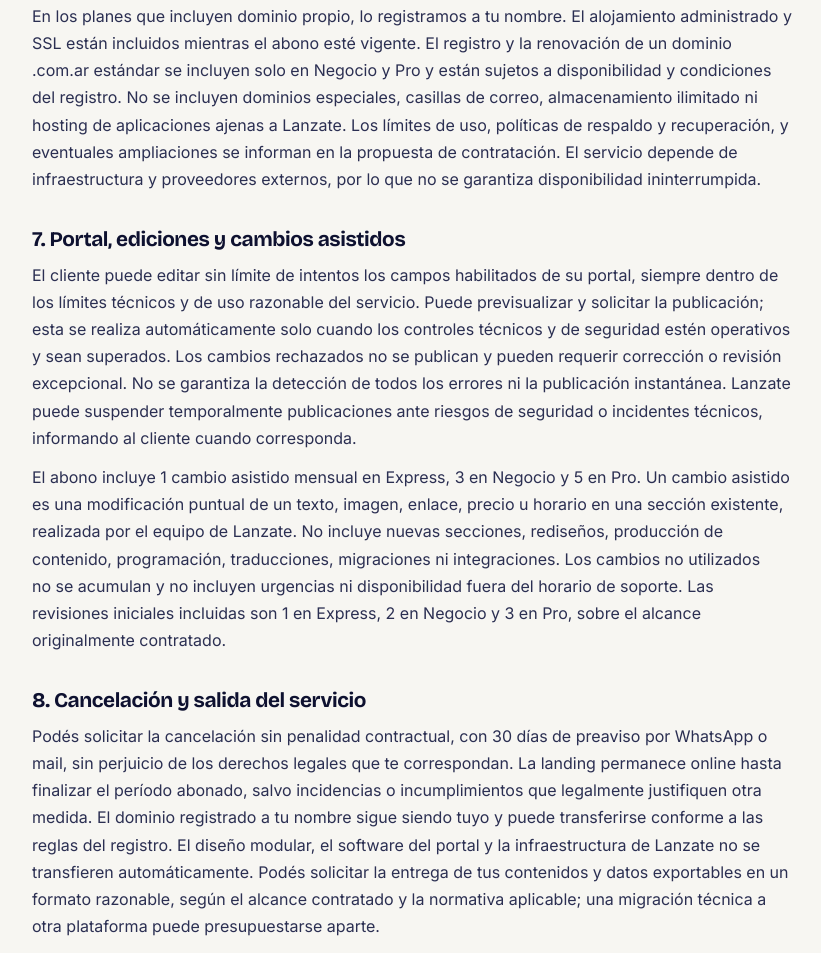
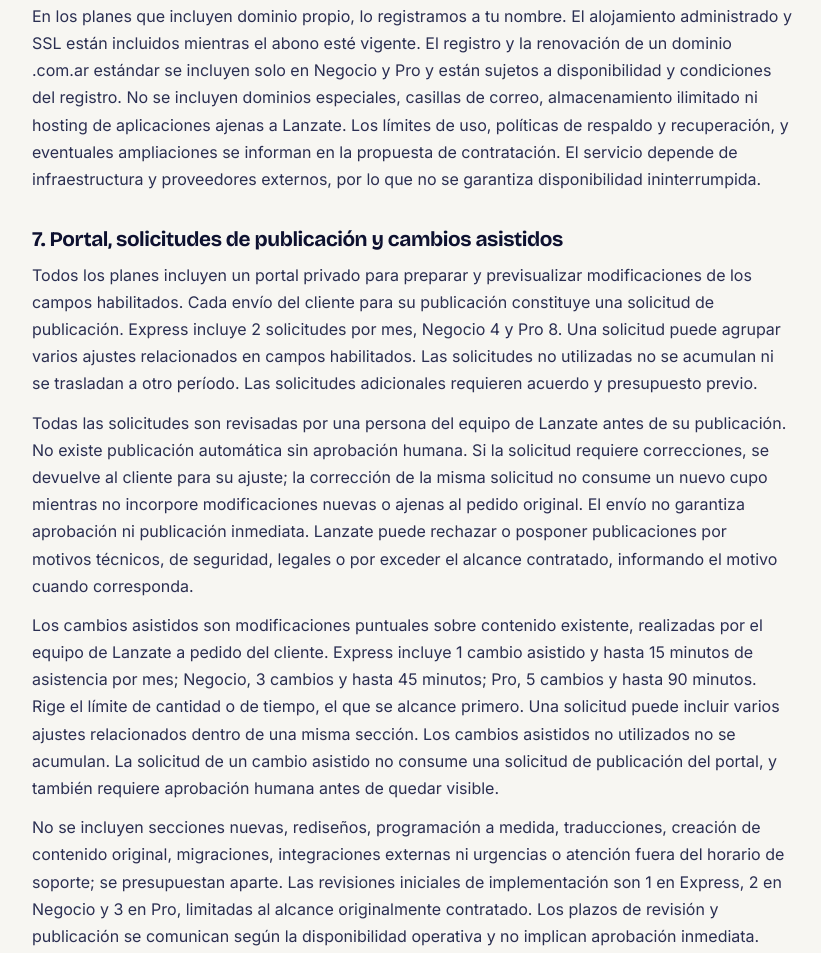
Before and after one commit to rosariogebala-cyber/lanzate, a plain HTML site: page terminos.html in a window 1280 px wide. Shown: the part 1640-2593 px from the top of the page, without its empty margins (228-1049 px from the left). Drawn offline with nearby package versions, Linux system fonts and the light colour scheme.

Commit message:
Contractually define monthly submission limits, assisted edits and mandatory human approval

```diff
--- a/terminos.html
+++ b/terminos.html
@@ -54,10 +54,11 @@
       <h2>6. Dominio, hosting y continuidad</h2>
       <p>En los planes que incluyen dominio propio, lo registramos a tu nombre. El alojamiento administrado y SSL están incluidos mientras el abono esté vigente. El registro y la renovación de un dominio .com.ar estándar se incluyen solo en Negocio y Pro y están sujetos a disponibilidad y condiciones del registro. No se incluyen dominios especiales, casillas de correo, almacenamiento ilimitado ni hosting de aplicaciones ajenas a Lanzate. Los límites de uso, políticas de respaldo y recuperación, y eventuales ampliaciones se informan en la propuesta de contratación. El servicio depende de infraestructura y proveedores externos, por lo que no se garantiza disponibilidad ininterrumpida.</p>
 
-      <h2>7. Portal, ediciones y cambios asistidos</h2>
-      <p>El cliente puede editar sin límite de intentos los campos habilitados de su portal, siempre dentro de los límites técnicos y de uso razonable del servicio. Puede previsualizar y solicitar la publicación; esta se realiza automáticamente solo cuando los controles técnicos y de seguridad estén operativos y sean superados. Los cambios rechazados no se publican y pueden requerir corrección o revisión excepcional. No se garantiza la detección de todos los errores ni la publicación instantánea. Lanzate puede suspender temporalmente publicaciones ante riesgos de seguridad o incidentes técnicos, informando al cliente cuando corresponda.</p>
-      <p>El abono incluye 1 cambio asistido mensual en Express, 3 en Negocio y 5 en Pro. Un cambio asistido es una modificación puntual de un texto, imagen, enlace, precio u horario en una sección existente, realizada por el equipo de Lanzate. No incluye nuevas secciones, rediseños, producción de contenido, programación, traducciones, migraciones ni integraciones. Los cambios no utilizados no se acumulan y no incluyen urgencias ni disponibilidad fuera del horario de soporte. Las revisiones iniciales incluidas son 1 en Express, 2 en Negocio y 3 en Pro, sobre el alcance originalmente contratado.</p>
-
+      <h2>7. Portal, solicitudes de publicación y cambios asistidos</h2>
+      <p>Todos los planes incluyen un portal privado para preparar y previsualizar modificaciones de los campos habilitados. Cada envío del cliente para su publicación constituye una solicitud de publicación. Express incluye 2 solicitudes por mes, Negocio 4 y Pro 8. Una solicitud puede agrupar varios ajustes relacionados en campos habilitados. Las solicitudes no utilizadas no se acumulan ni se trasladan a otro período. Las solicitudes adicionales requieren acuerdo y presupuesto previo.</p>
+      <p>Todas las solicitudes son revisadas por una persona del equipo de Lanzate antes de su publicación. No existe publicación automática sin aprobación humana. Si la solicitud requiere correcciones, se devuelve al cliente para su ajuste; la corrección de la misma solicitud no consume un nuevo cupo mientras no incorpore modificaciones nuevas o ajenas al pedido original. El envío no garantiza aprobación ni publicación inmediata. Lanzate puede rechazar o posponer publicaciones por motivos técnicos, de seguridad, legales o por exceder el alcance contratado, informando el motivo cuando corresponda.</p>
+      <p>Los cambios asistidos son modificaciones puntuales sobre contenido existente, realizadas por el equipo de Lanzate a pedido del cliente. Express incluye 1 cambio asistido y hasta 15 minutos de asistencia por mes; Negocio, 3 cambios y hasta 45 minutos; Pro, 5 cambios y hasta 90 minutos. Rige el límite de cantidad o de tiempo, el que se alcance primero. Una solicitud puede incluir varios ajustes relacionados dentro de una misma sección. Los cambios asistidos no utilizados no se acumulan. La solicitud de un cambio asistido no consume una solicitud de publicación del portal, y también requiere aprobación humana antes de quedar visible.</p>
+      <p>No se incluyen secciones nuevas, rediseños, programación a medida, traducciones, creación de contenido original, migraciones, integraciones externas ni urgencias o atención fuera del horario de soporte; se presupuestan aparte. Las revisiones iniciales de implementación son 1 en Express, 2 en Negocio y 3 en Pro, limitadas al alcance originalmente contratado. Los plazos de revisión y publicación se comunican según la disponibilidad operativa y no implican aprobación inmediata.</p>
       <h2>8. Cancelación y salida del servicio</h2>
       <p>Podés solicitar la cancelación sin penalidad contractual, con 30 días de preaviso por WhatsApp o mail, sin perjuicio de los derechos legales que te correspondan. La landing permanece online hasta finalizar el período abonado, salvo incidencias o incumplimientos que legalmente justifiquen otra medida. El dominio registrado a tu nombre sigue siendo tuyo y puede transferirse conforme a las reglas del registro. El diseño modular, el software del portal y la infraestructura de Lanzate no se transfieren automáticamente. Podés solicitar la entrega de tus contenidos y datos exportables en un formato razonable, según el alcance contratado y la normativa aplicable; una migración técnica a otra plataforma puede presupuestarse aparte.</p>
 
```
